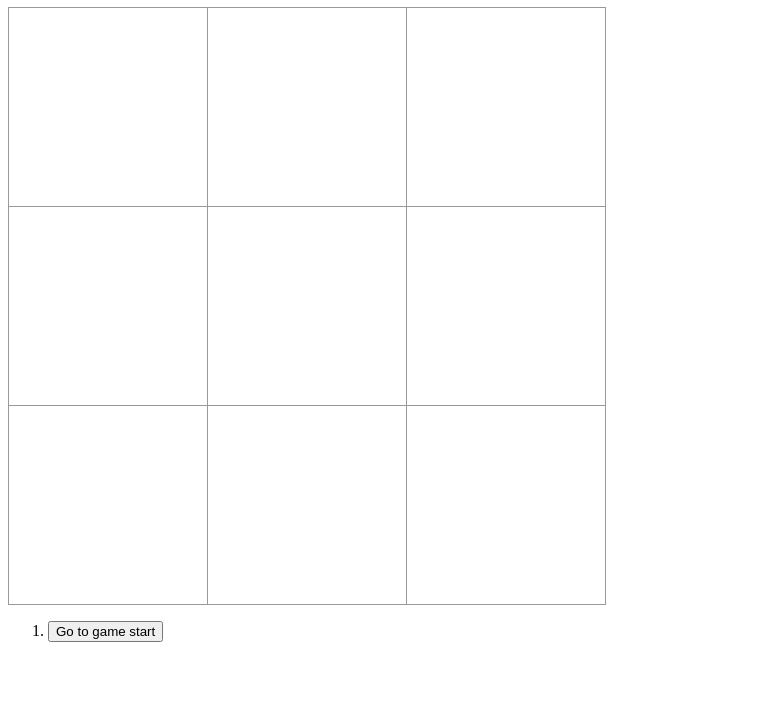
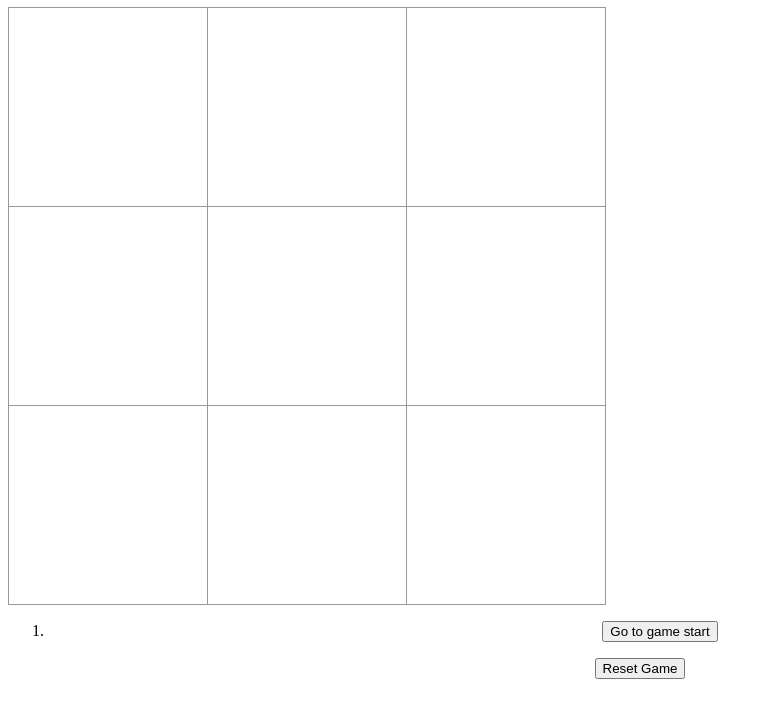
Before and after one commit to umayat/Tic-Tac-Toe, a React (Create React App) app: page / in a window 1280 px wide. Shown: the top 718 px of the page, without its empty margins (0-773 px from the left). Built offline with nearby package versions, Linux system fonts and the light colour scheme.

Commit message:
PASSED: <InfoBox /> renders reset button

```diff
--- a/src/Components/InfoBox.jsx
+++ b/src/Components/InfoBox.jsx
@@ -15,7 +15,10 @@ const InfoBox = (props) => {
    })
 
    return (
-   	<ol>{moves}</ol>
+   	<center>
+	   	<ol>{moves}</ol>
+	   	<button className="resetBtn">Reset Game</button>
+	   </center>
    )
 }
 
```
